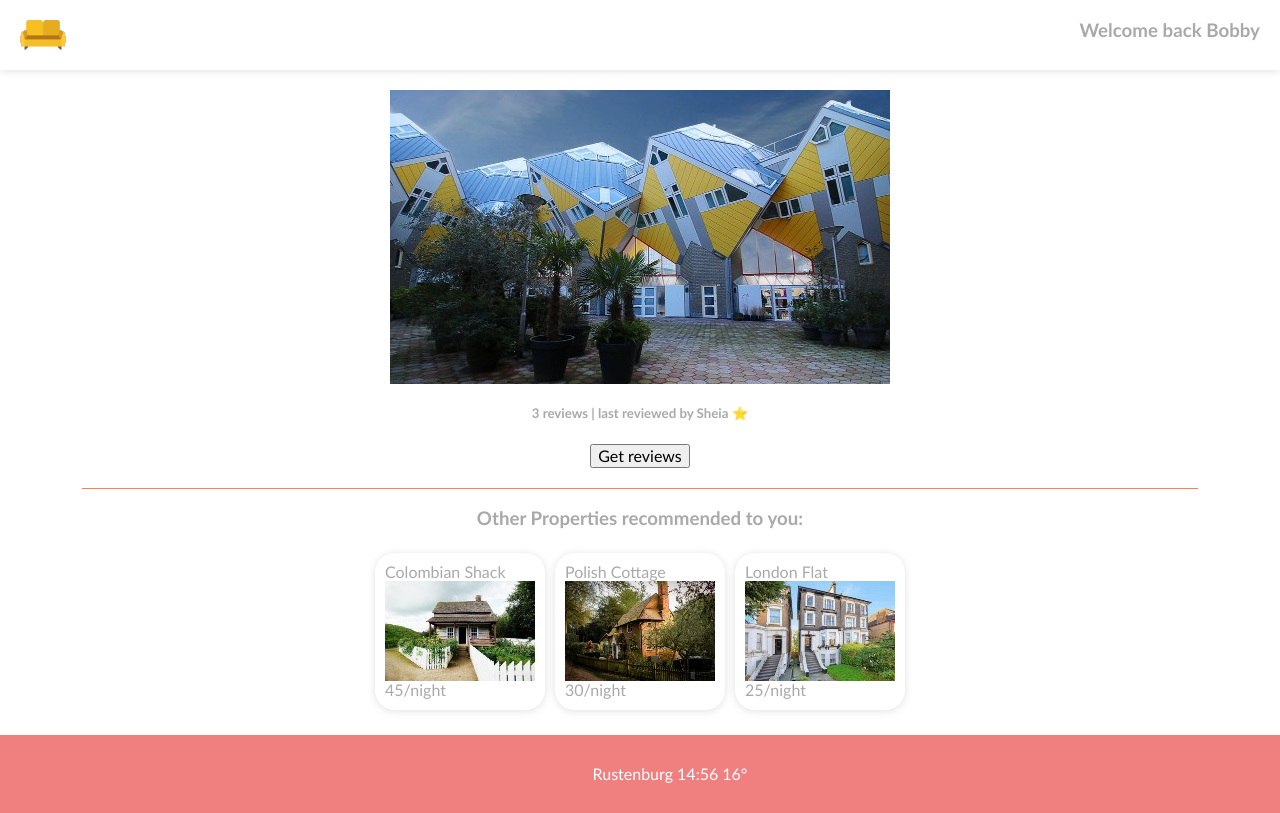
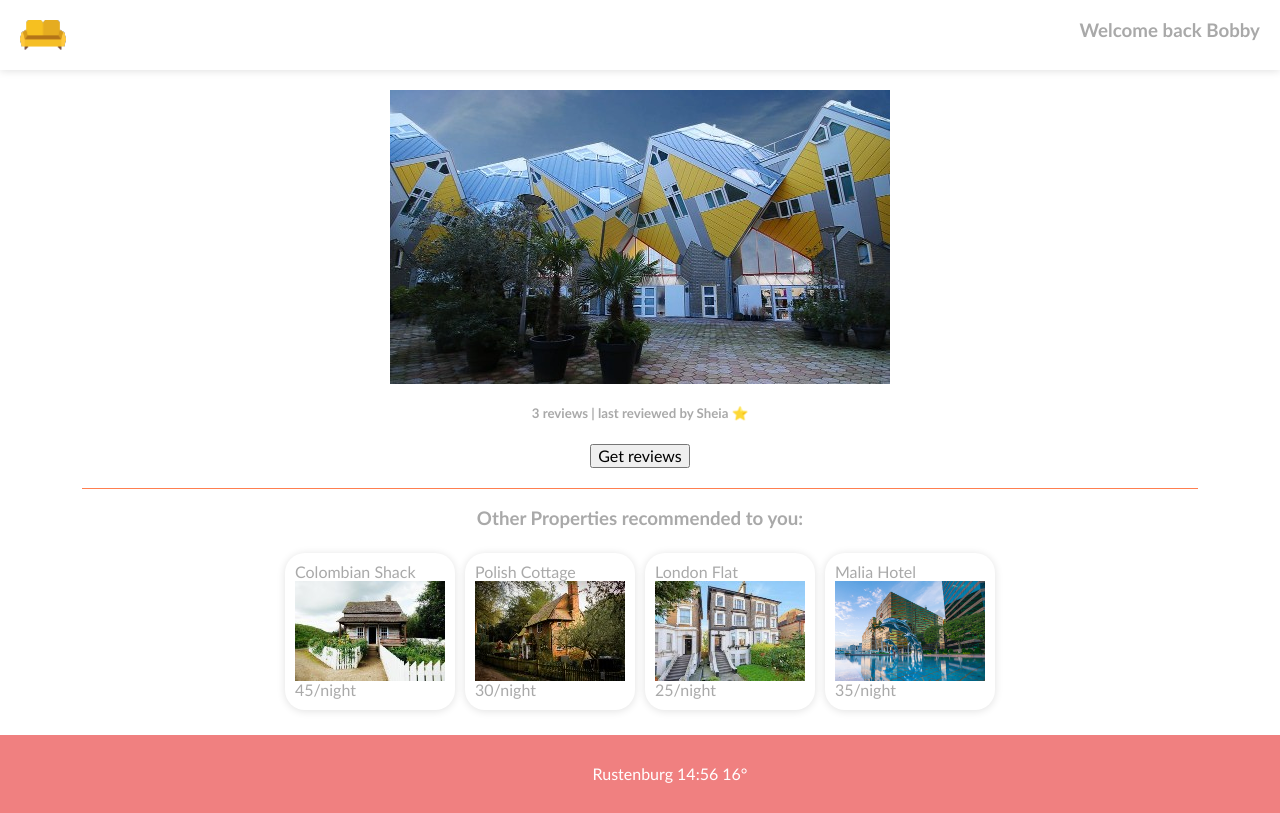
Before and after one commit to InolofatsengMotloba/INOMOT520_BCL2401_GroupD_02_InolofatsengMotloba_DJS09, a website built with webpack: page index.html in a window 1280 px wide. Shown: the top 813 px of the page. Built offline with nearby package versions, Linux system fonts and the light colour scheme.

Commit message:
Add new property to the property card

```diff
--- a/index.css
+++ b/index.css
@@ -49,6 +49,10 @@ body {
   box-shadow: rgb(0 0 0 / 12%) 0 1px 8px;
 }
 
+.card img {
+  width: 100%;
+}
+
 .footer {
   width: 100%;
   background-color: lightcoral;
--- a/src/index.ts
+++ b/src/index.ts
@@ -97,7 +97,7 @@ const properties: Property[] = [
       code: 343903,
       country: "Poland",
     },
-    contact: [+1123495082908, "garydavis@hotmail.com"],
+    contact: [+1298239028490830, "garydavis@hotmail.com"],
     isAvailable: false,
   },
   {
@@ -110,8 +110,21 @@ const properties: Property[] = [
       code: "SW4 5XW",
       country: "United Kingdom",
     },
-    contact: [+1123495082908, "andyluger@aol.com"],
+    contact: [+34829374892553, "andyluger@aol.com"],
     isAvailable: true,
+  },
+  {
+    image: "./images/malaysian-hotel.jpeg",
+    title: "Malia Hotel",
+    price: 35,
+    location: {
+      firstLine: "Room 4",
+      city: "Malia",
+      code: 45334,
+      country: "Malaysia",
+    },
+    contact: [+60349822083, "lee34@gmail.com"],
+    isAvailable: false,
   },
 ];
 
--- a/src/types.ts
+++ b/src/types.ts
@@ -1,3 +1,3 @@
 // type Alias
-export type Price = 45 | 30 | 25;
-export type Country = "Colombia" | "Poland" | "United Kingdom";
+export type Price = 25 | 30 | 35 | 45;
+export type Country = "Colombia" | "Poland" | "United Kingdom" | "Malaysia";
```
Also changed, not shown: public/images/malaysian-hotel.jpeg (added).
